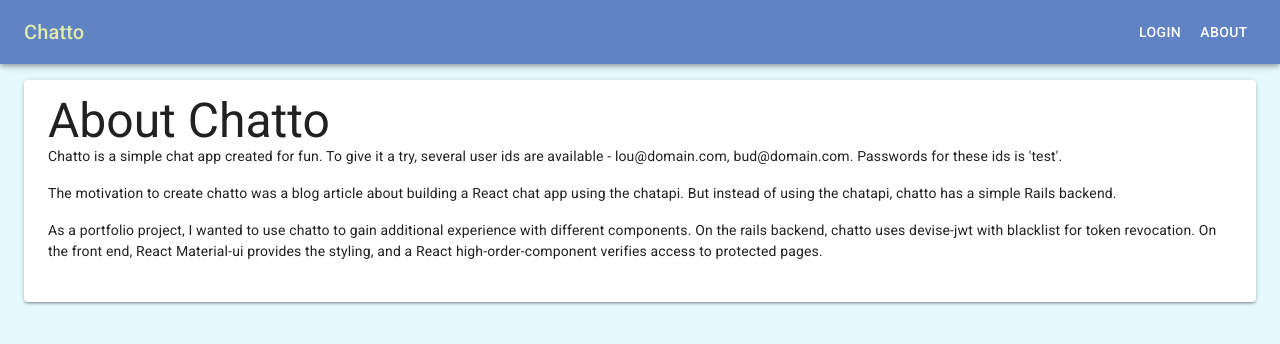
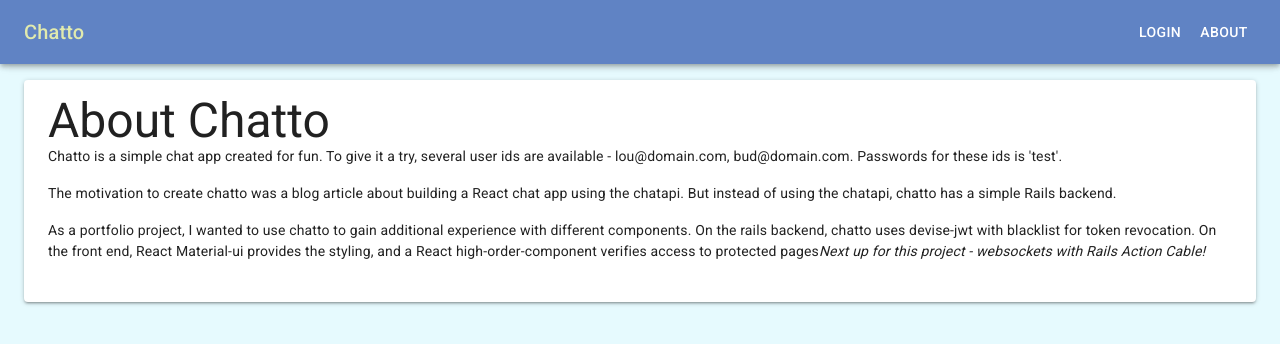
Before and after one commit to BarbaraPruz/chatto, a React (Create React App) app in the folder client/: page /about in a window 1280 px wide. Shown: the top 344 px of the page. Built offline with nearby package versions, Linux system fonts and the light colour scheme.

Commit message:
Fix app title.  Add plans info to About

```diff
--- a/client/public/index.html
+++ b/client/public/index.html
@@ -23,7 +23,7 @@
       Learn how to configure a non-root public URL by running `npm run build`.
     -->
     <link rel="stylesheet" href="https://fonts.googleapis.com/css?family=Roboto:300,400,500">
-    <title>React App</title>
+    <title>Chatto</title>
   </head>
   <body>
     <noscript>You need to enable JavaScript to run this app.</noscript>
--- a/client/src/components/About.js
+++ b/client/src/components/About.js
@@ -32,7 +32,8 @@
                         As a portfolio project, I wanted to use chatto to gain additional experience
                         with different components.  On the rails backend, chatto uses devise-jwt with
                         blacklist for token revocation.   On the front end, React Material-ui provides
-                        the styling, and a React high-order-component verifies access to protected pages.
+                        the styling, and a React high-order-component verifies access to protected pages
+                        <em>Next up for this project - websockets with Rails Action Cable!</em>
                     </Typography>
                 </Paper>
             </main>
```
